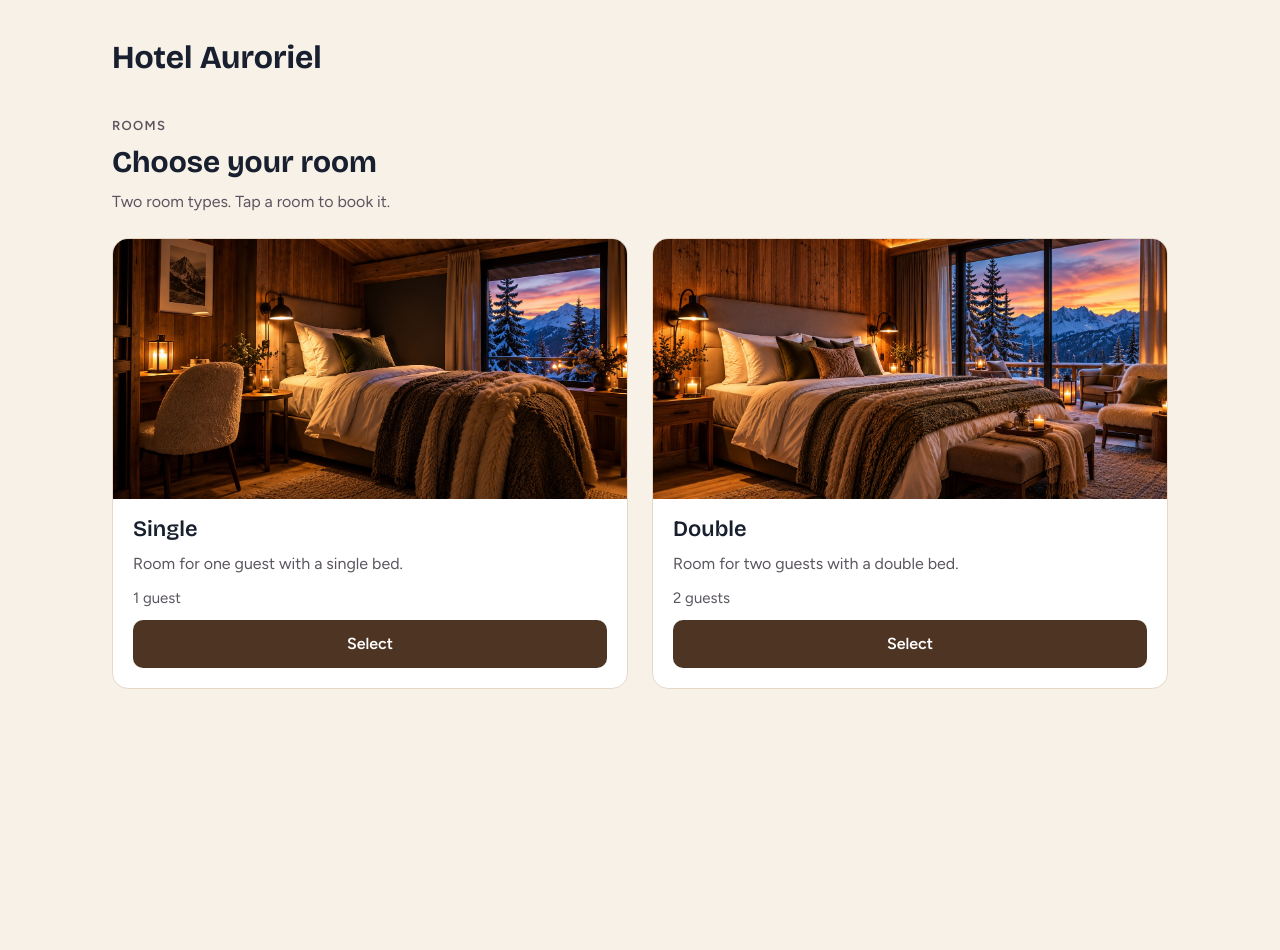
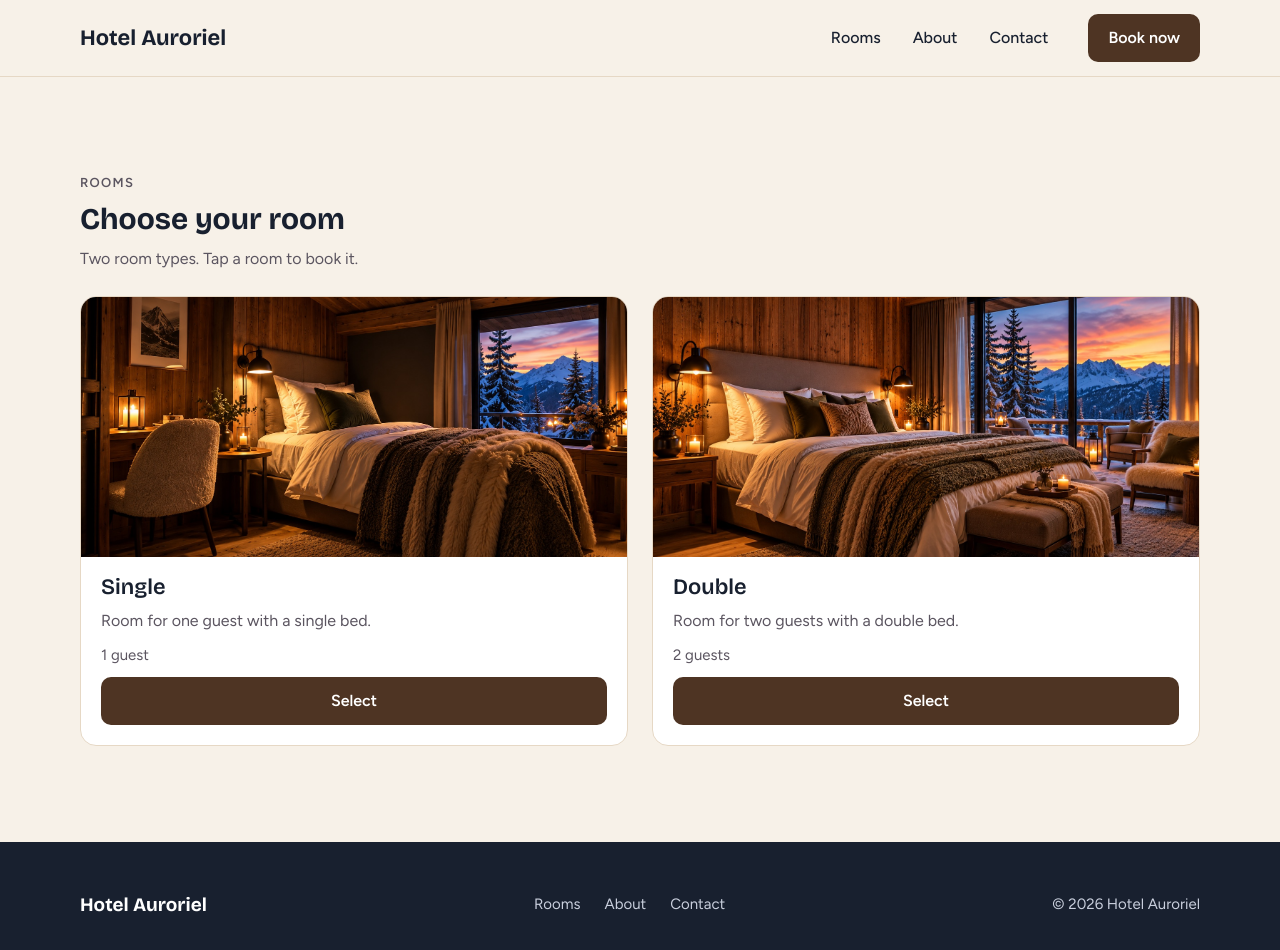
Before and after one commit to jkatariina/hotel-booking-app, a React (Create React App) app in the folder frontend/: page / in a window 1280 px wide. Shown: the top 950 px of the page. Before the commit the page ends 800 px from the top, so only its background shows below. Built offline with nearby package versions, Linux system fonts and the light colour scheme.

Commit message:
feat(frontend): add header and footer

```diff
--- a/frontend/src/App.js
+++ b/frontend/src/App.js
@@ -1,4 +1,6 @@
 import { useState } from "react";
+import Header from "./components/Header";
+import Footer from "./components/Footer";
 import RoomCard from "./components/RoomCard";
 import BookingForm from "./components/BookingForm";
 import BookingConfirmation from "./components/BookingConfirmation";
@@ -29,12 +31,15 @@ function App() {
 	};
 
 	return (
+		<>
+			<Header />
 			<main>
-			<h1>Hotel Auroriel</h1>
 				{confirmedBooking ? (
+					<div className="container section">
 						<BookingConfirmation booking={confirmedBooking} onBack={() => setConfirmedBooking(null)} />
+					</div>
 				) : (
-				<section id="rooms" className="rooms">
+					<section id="rooms" className="container section rooms">
 						<div className="section-heading">
 							<span className="eyebrow">Rooms</span>
 							<h2>Choose your room</h2>
@@ -55,6 +60,8 @@ function App() {
 					/>
 				)}
 			</main>
+			<Footer />
+		</>
 	);
 }
 
--- /dev/null
+++ b/frontend/src/components/Footer.js
@@ -0,0 +1,17 @@
+function Footer() {
+	return (
+		<footer className="site-footer">
+			<div className="container footer-inner">
+				<span className="footer-brand">Hotel Auroriel</span>
+				<nav aria-label="Footer" className="footer-nav">
+					<a href="#rooms">Rooms</a>
+					<a href="#about">About</a>
+					<a href="#contact">Contact</a>
+				</nav>
+				<span>© 2026 Hotel Auroriel</span>
+			</div>
+		</footer>
+	);
+}
+
+export default Footer;
--- /dev/null
+++ b/frontend/src/components/Header.js
@@ -0,0 +1,19 @@
+function Header() {
+	return (
+		<header className="site-header">
+			<div className="container header-inner">
+				<span className="brand">Hotel Auroriel</span>
+				<nav aria-label="Main" className="main-nav">
+					<a href="#rooms">Rooms</a>
+					<a href="#about">About</a>
+					<a href="#contact">Contact</a>
+				</nav>
+				<a href="#rooms" className="button header-button">
+					Book now
+				</a>
+			</div>
+		</header>
+	);
+}
+
+export default Header;
--- a/frontend/src/index.css
+++ b/frontend/src/index.css
@@ -10,6 +10,7 @@
 	--color-field-border: #9a8e80;
 	--color-error: #b3261e;
 	--color-error-background: #fbeceb;
+	--color-footer-text: #c9cfdd;
 	--font-heading: "Bricolage Grotesque", system-ui, sans-serif;
 	--font-body: "Figtree", system-ui, sans-serif;
 }
@@ -46,17 +47,103 @@ img {
 	max-width: 100%;
 }
 
-main {
-	padding: 32px 20px 56px;
+#root {
+	min-height: 100vh;
+	display: flex;
+	flex-direction: column;
 }
 
-h1 {
-	font-size: 32px;
+main {
+	flex-grow: 1;
+}
+
+.container {
+	width: 100%;
+	max-width: 1280px;
+	margin: 0 auto;
+	padding: 0 20px;
+}
+
+.section {
+	padding-top: 56px;
+	padding-bottom: 56px;
+}
+
+.site-header {
+	background: var(--color-background);
+	border-bottom: 1px solid var(--color-border);
+}
+
+.header-inner {
+	height: 64px;
+	display: flex;
+	align-items: center;
+	gap: 16px;
+}
+
+.brand {
+	flex-grow: 1;
+	font-family: var(--font-heading);
+	font-size: 19px;
 	font-weight: 700;
 }
 
+.main-nav {
+	display: none;
+	gap: 32px;
+	font-weight: 500;
+}
+
+.main-nav a {
+	color: var(--color-text);
+	text-decoration: none;
+}
+
+.main-nav a:hover {
+	color: var(--color-accent);
+}
+
+.header-button {
+	min-height: 44px;
+	padding: 0 18px;
+}
+
+.site-footer {
+	background: var(--color-text);
+	color: var(--color-footer-text);
+	font-size: 15px;
+}
+
+.footer-inner {
+	padding-top: 36px;
+	padding-bottom: 36px;
+	display: flex;
+	flex-direction: column;
+	gap: 18px;
+}
+
+.footer-brand {
+	font-family: var(--font-heading);
+	font-size: 19px;
+	font-weight: 700;
+	color: #ffffff;
+}
+
+.footer-nav {
+	display: flex;
+	gap: 24px;
+}
+
+.footer-nav a {
+	color: var(--color-footer-text);
+	text-decoration: none;
+}
+
+.footer-nav a:hover {
+	color: #ffffff;
+}
+
 .rooms {
-	padding-top: 40px;
 	display: flex;
 	flex-direction: column;
 	gap: 24px;
@@ -142,9 +229,15 @@ h1 {
 	font-size: 15px;
 }
 
+.room-card-body .button {
+	margin-top: auto;
+}
+
 .button {
 	min-height: 48px;
-	margin-top: auto;
+	display: inline-flex;
+	align-items: center;
+	justify-content: center;
 	padding: 0 20px;
 	border: 0;
 	border-radius: 10px;
@@ -152,6 +245,7 @@ h1 {
 	color: #ffffff;
 	font: inherit;
 	font-weight: 600;
+	text-decoration: none;
 	cursor: pointer;
 }
 
@@ -296,7 +390,6 @@ h1 {
 
 .confirmation {
 	max-width: 560px;
-	padding-top: 40px;
 	display: flex;
 	flex-direction: column;
 	gap: 24px;
@@ -363,8 +456,21 @@ h1 {
 }
 
 @media (min-width: 600px) {
-	main {
-		padding: 40px 32px 72px;
+	.container {
+		padding: 0 32px;
+	}
+
+	.section {
+		padding-top: 72px;
+		padding-bottom: 72px;
+	}
+
+	.header-inner {
+		height: 72px;
+	}
+
+	.main-nav {
+		display: flex;
 	}
 
 	.room-list {
@@ -394,9 +500,30 @@ h1 {
 }
 
 @media (min-width: 1024px) {
-	main {
-		max-width: 1120px;
-		margin: 0 auto;
+	.container {
+		padding: 0 80px;
+	}
+
+	.section {
+		padding-top: 96px;
+		padding-bottom: 96px;
+	}
+
+	.header-inner {
+		height: 76px;
+		gap: 40px;
+	}
+
+	.brand {
+		font-size: 22px;
+	}
+
+	.footer-inner {
+		flex-direction: row;
+		justify-content: space-between;
+		align-items: center;
+		padding-top: 48px;
+		padding-bottom: 48px;
 	}
 
 	.room-card-image {
```
Lines whose indentation alone changed are shown as unchanged.
